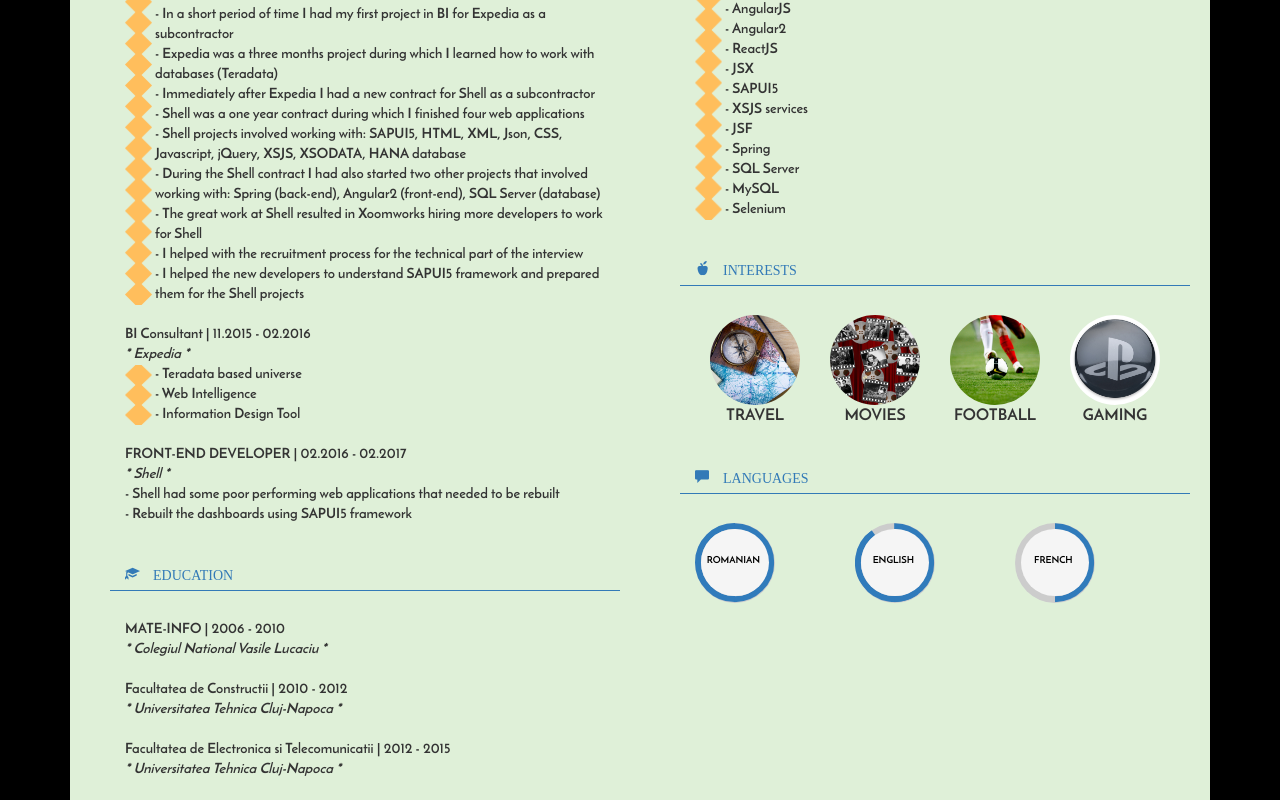
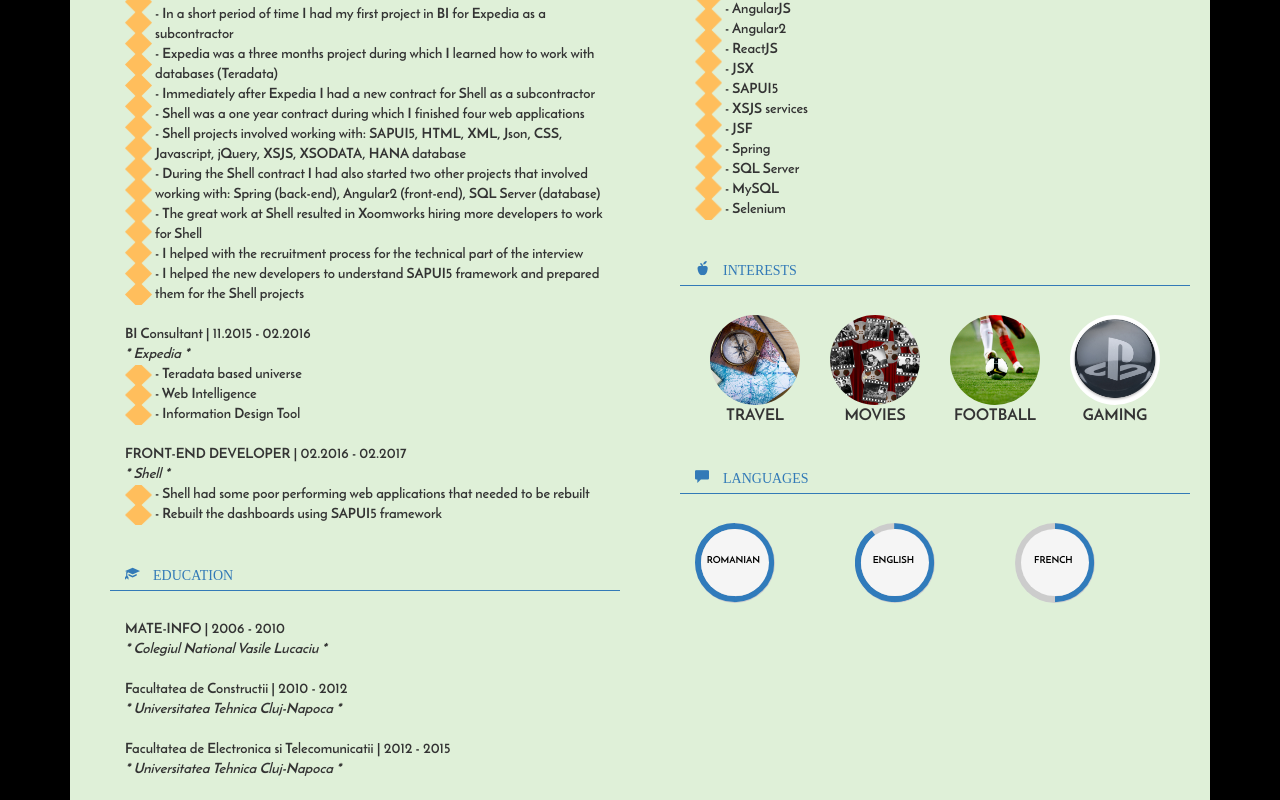
Before and after one commit to bvolintiru/cv, a plain HTML site: page index.html in a window 1280 px wide. Shown: the part 759-1559 px from the top of the page. Drawn offline with Linux system fonts and the light colour scheme.

Commit message:
artsoft added

```diff
--- a/css/style.css
+++ b/css/style.css
@@ -64,6 +64,10 @@ section>div {
     border-left:30px solid transparent;
     border-image:url(../images/border.png) 30 30 round;
 }
+.experience>div:nth-child(15) {
+    border-left:30px solid transparent;
+    border-image:url(../images/border.png) 30 30 round;
+}
 .personal-qualities>div {
     border-left:30px solid transparent;
     border-image:url(../images/border.png) 30 30 round;
```
